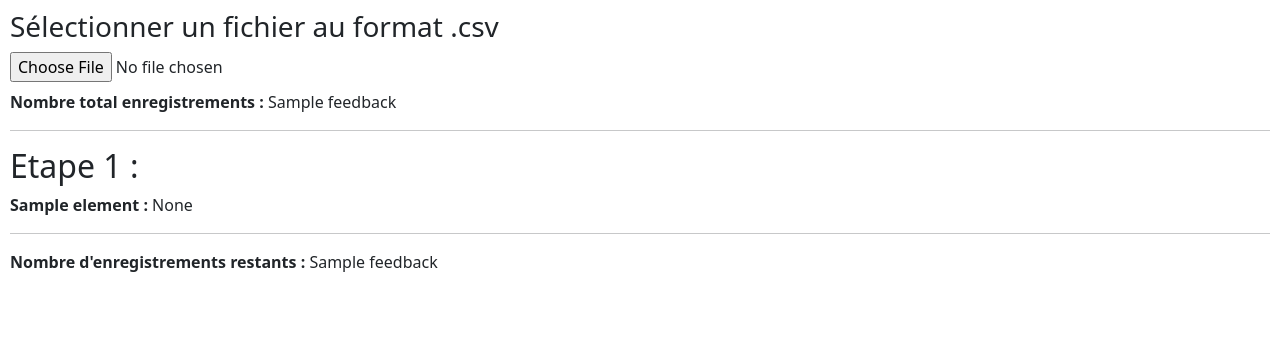
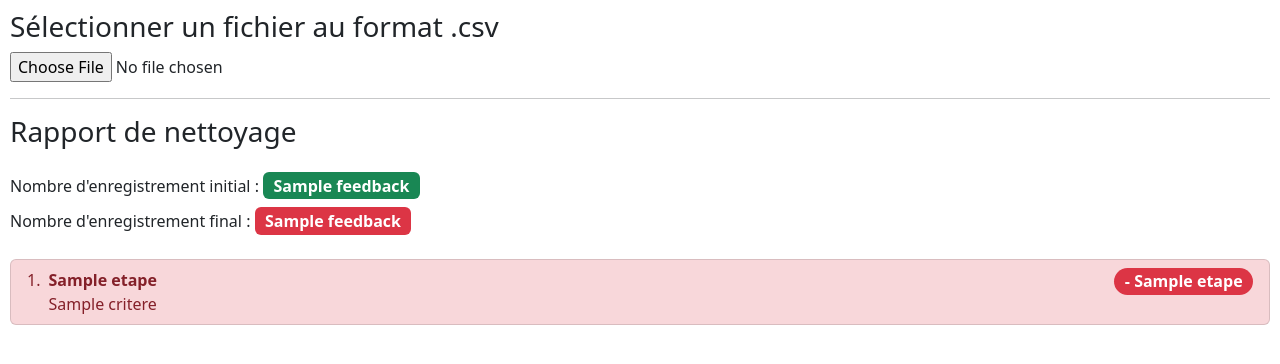
Before and after one commit to MaillotCedric/data-cleaner, a Django app: template src/etl/templates/etl.html in a window 1280 px wide. Shown: the part 71-435 px from the top of the page. Run offline with Django 4.2, Linux system fonts and the light colour scheme; tables that the repository leaves empty hold one stand-in row (values such as "Sample post"); the template is opened without the code that fills it: values that come from a table or form of the project are taken from there, most other values are stand-ins (such as "Sample title", 1, 10 or a date in 2020); some libraries are stand-ins or nearby versions.

Commit message:
UI : import
. UI : rapport nettoyage
. UI : import bdd

```diff
--- a/src/app/static/css/etl.css
+++ b/src/app/static/css/etl.css
@@ -7,3 +7,16 @@
     font-size: 30px;
     font-weight: bold;
 }
+
+.badge {
+    font-size: 16px;
+}
+
+.icone_detail {
+    font-size: 18px;
+    margin-left: 18px;
+}
+
+.icone_detail:hover {
+    cursor: pointer;
+}
--- a/src/etl/templates/etl.html
+++ b/src/etl/templates/etl.html
@@ -29,24 +29,52 @@
                 </button>
             </div>
         </form>
-        {% if import_bdd %}
+        <!-- {% if import_bdd %}
             <p>
                 <form action="" method="POST">
                     {% csrf_token %}
                     <button id="btn_import_bdd" type="submit" name="import_bdd">Importer en base de données</button>
                 </form>
             </p>
+        {% endif %} -->
+        <hr>
+        <!-- <p class="h3 mb-4">Rapport de nettoyage</p>
+        <div class="mb-2">
+            Nombre d'enregistrement initial : <span class="badge text-bg-success">000000</span>
+        </div>
+        <div class="mb-4">
+            Nombre d'enregistrement final : <span class="badge text-bg-danger">000000</span>
+        </div> -->
+
+        <!-- <ol class="list-group list-group-numbered">
+            <li class="list-group-item d-flex justify-content-between align-items-start">
+                <div class="ms-2 me-auto">
+                <div class="fw-bold">
+                    Subheading
+                    <i class="bi bi-zoom-in icone_detail text-success"></i>
+                </div>
+                Content for list item
+                </div>
+                <span class="badge bg-danger rounded-pill">- 234</span>
+            </li>
+        </ol> -->
+        {% if feedback %}
+            <!-- <p>
+                <b>Nombre total enregistrements :</b> {{ feedback.nombre_enregistrements }}
+            </p>
+            <hr> -->
+            <p class="h3 mb-4">Rapport de nettoyage</p>
+            <div class="mb-2">
+                Nombre d'enregistrement initial : <span class="badge text-bg-success">{{ feedback.nombre_enregistrements }}</span>
+            </div>
+            <div class="mb-4">
+                Nombre d'enregistrement final : <span class="badge text-bg-danger">{{ feedback.nombre_enregistrements_restants }}</span>
+            </div>
         {% endif %}
 
-        {% if feedback %}
-            <p>
-                <b>Nombre total enregistrements :</b> {{ feedback.nombre_enregistrements }}
-            </p>
-            <hr>
-        {% endif %}
-
+        <ol class="list-group list-group-numbered">
             {% for etape in feedback.etapes %}
-            <h2>Etape {{ forloop.counter }} :</h2>
+                <!-- <h2>Etape {{ forloop.counter }} :</h2>
 
                 {% for element in etape %}
                     <p>
@@ -72,12 +100,43 @@
                             </ul>
                         {% endif %}
                     </p>
+                {% endfor %} -->
+                {% if forloop.counter != 5 %}
+                <li class="list-group-item list-group-item-danger d-flex justify-content-between align-items-start">
+                {% else %}
+                <li class="list-group-item list-group-item-warning d-flex justify-content-between align-items-start">
+                {% endif %}
+                    <div class="ms-2 me-auto">
+                    <div class="fw-bold">
+                        {{ etape.nom }}
+                        <!-- <i class="bi bi-zoom-in icone_detail text-primary"></i> -->
+                    </div>
+                    {{ etape.critere }}
+                    </div>
+                    {% if etape.nombre_lignes_supprimees %}
+                        <span class="badge bg-danger rounded-pill">- {{ etape.nombre_lignes_supprimees }}</span>
+                    {% elif forloop.counter == 5 %}
+                    {% else %}
+                        <span class="badge bg-success rounded-pill">0</span>
+                    {% endif %}
+                </li>
             {% endfor %}
-        {% endfor %}
+        </ol>
 
         {% if feedback %}
-            <hr>
-            <b>Nombre d'enregistrements restants :</b> {{ feedback.nombre_enregistrements_restants }}
+            <!-- <hr>
+            <b>Nombre d'enregistrements restants :</b> {{ feedback.nombre_enregistrements_restants }} -->
+        {% endif %}
+        {% if import_bdd %}<hr>
+            <form action="" method="POST">
+                {% csrf_token %}
+                <div class="mt-2">
+                    <button id="btn_import_bdd" class="btn btn-primary" type="submit" name="import_bdd">
+                        Importer en base de données
+                        <i class="bi bi-database-down" style="font-weight: bold; font-size: 24px; color: white;"></i>
+                    </button>
+                </div>
+            </form>
         {% endif %}
     </div>
 {% endblock %}
```
Also changed, not shown: src/etl/clean.py (+27 -27 lines). Lines whose indentation alone changed are shown as unchanged.
